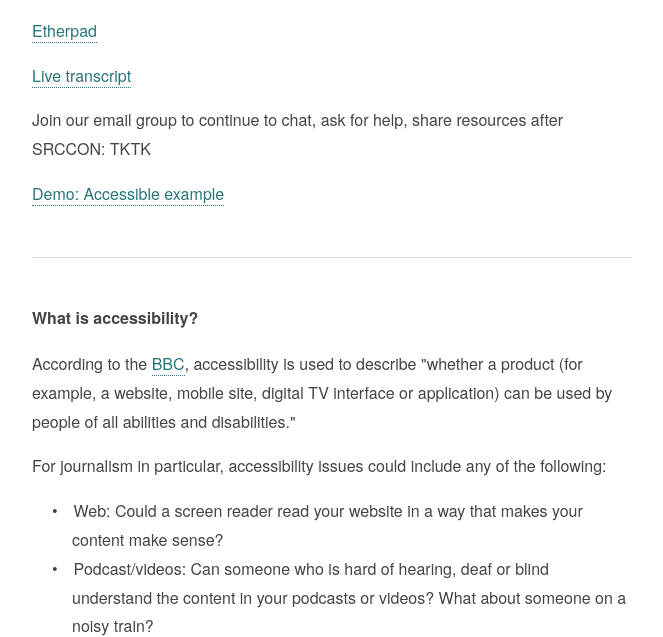
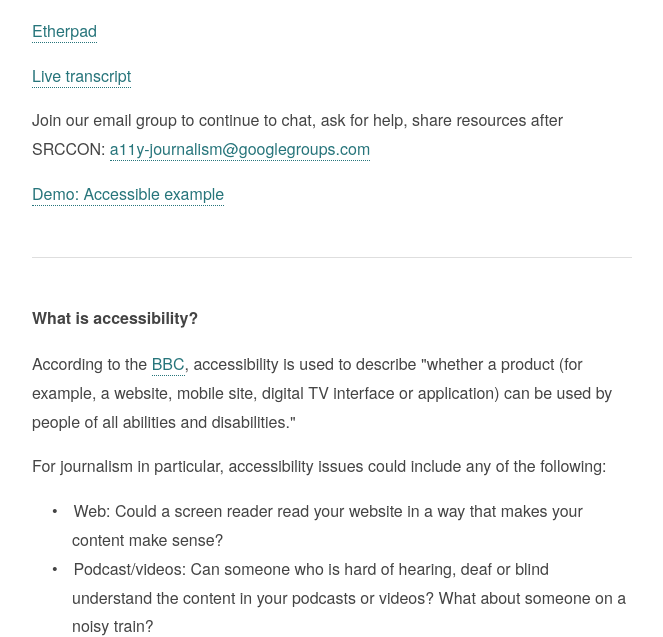
Before and after one commit to ft-interactive/accessibility, a plain HTML site: page bad-example.html in a window 1280 px wide. Shown: the part 172-809 px from the top of the page, without its empty margins (308-971 px from the left). Drawn offline with Linux system fonts and the light colour scheme.

Commit message:
add link to email list

```diff
--- a/bad-example.html
+++ b/bad-example.html
@@ -12,7 +12,7 @@
 
 		<p><a href="https://public.etherpad-mozilla.org/p/SRCCON2016-accessibility">Etherpad</a></p>
 		<p><a href="http://aloft.nu/srccon/2016-accessibility">Live transcript</a></p>
-		<p>Join our email group to continue to chat, ask for help, share resources after SRCCON: TKTK</p>
+		<p>Join our email group to continue to chat, ask for help, share resources after SRCCON: <a hef='https://groups.google.com/forum/#!forum/a11y-journalism/join' target='_blank'>a11y-journalism@googlegroups.com</a></p>
 		<p><a href="./index.html">Demo: Accessible example</a></p>
 
 		<div class="section-head">What is accessibility?</div>
```
Also changed, not shown: index.html (+1 -1 lines).
